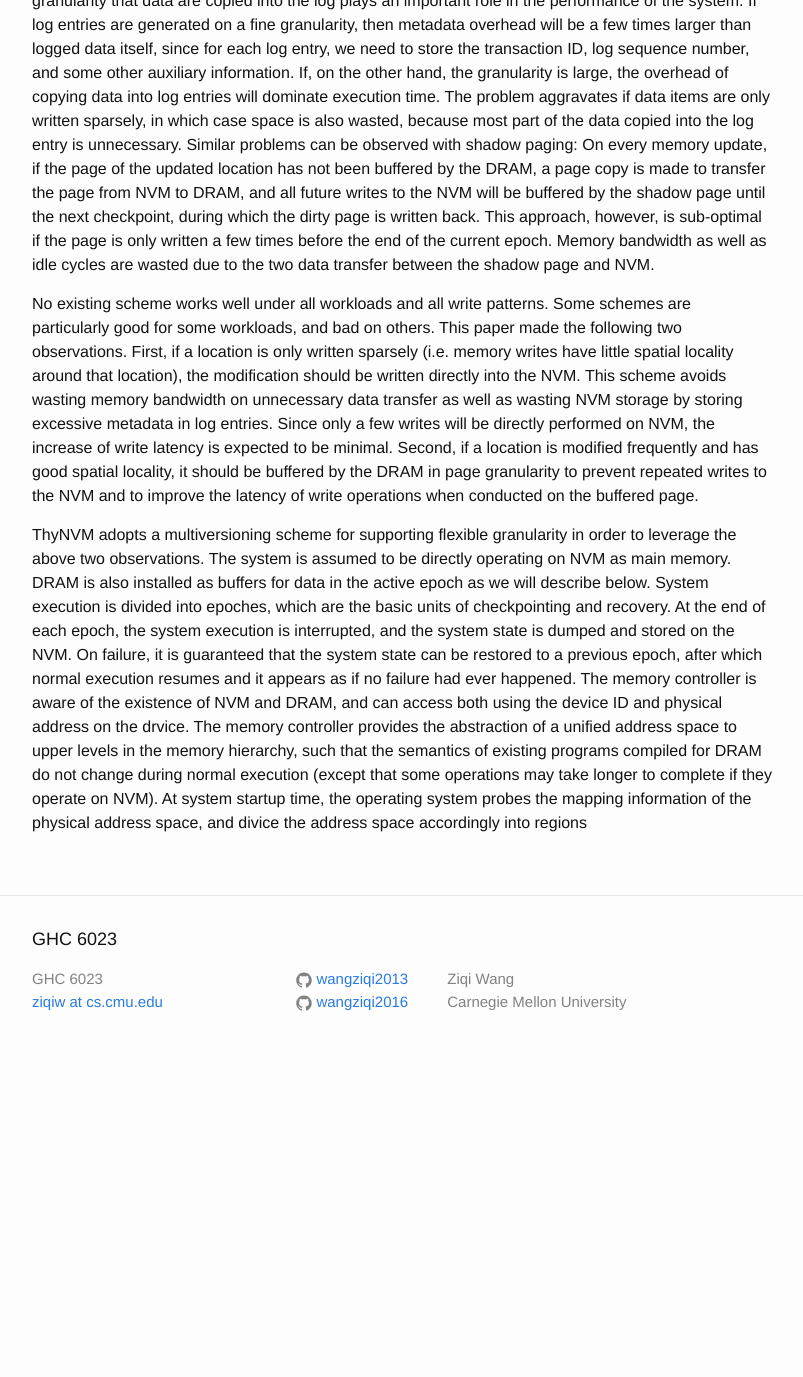
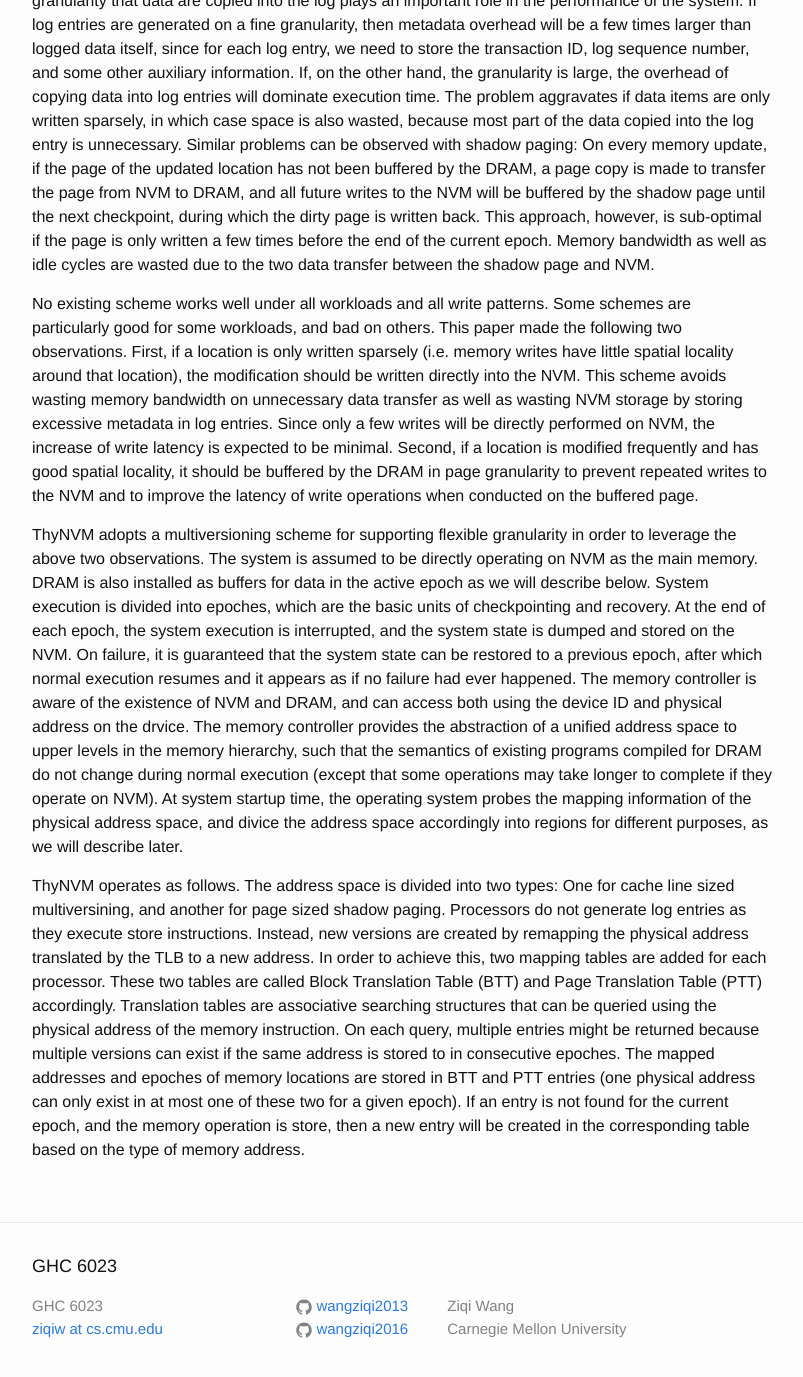
Before and after one commit to wangziqi2013/wangziqi2013.github.io, a Jekyll site: the page built from _posts/2019-02-15-Thynvm.markdown, in a window 1280 px wide and 1400 px high, scrolled down 641 px. Shown: the top 1377 px of the window, without its empty margins (238-1041 px from the left). Built offline with Jekyll 4.4.1, drawn with Linux system fonts in a browser that asks for light colours; before the commit the page ends 1714 px from its top, so only the background shows below that.

Commit message:
Adding BTT and PTT

```diff
--- a/_posts/2019-02-15-Thynvm.markdown
+++ b/_posts/2019-02-15-Thynvm.markdown
@@ -37,8 +37,8 @@ locality, it should be buffered by the DRAM in page granularity to prevent repea
 the latency of write operations when conducted on the buffered page.
 
 ThyNVM adopts a multiversioning scheme for supporting flexible granularity in order to leverage the above two observations.
-The system is assumed to be directly operating on NVM as main memory. DRAM is also installed as buffers for data in the active
-epoch as we will describe below. System execution is divided into epoches, which are the basic units of checkpointing
+The system is assumed to be directly operating on NVM as the main memory. DRAM is also installed as buffers for data in
+the active epoch as we will describe below. System execution is divided into epoches, which are the basic units of checkpointing
 and recovery. At the end of each epoch, the system execution is interrupted, and the system state is dumped and stored on
 the NVM. On failure, it is guaranteed that the system state can be restored to a previous epoch, after which normal execution
 resumes and it appears as if no failure had ever happened. The memory controller is aware of the existence of NVM and DRAM,
@@ -46,4 +46,15 @@ and can access both using the device ID and physical address on the drvice. The
 of a unified address space to upper levels in the memory hierarchy, such that the semantics of existing programs compiled for
 DRAM do not change during normal execution (except that some operations may take longer to complete if they operate on NVM).
 At system startup time, the operating system probes the mapping information of the physical address space, and divice the
-address space accordingly into regions
+address space accordingly into regions for different purposes, as we will describe later.
+
+ThyNVM operates as follows. The address space is divided into two types: One for cache line sized multiversining, and another
+for page sized shadow paging. Processors do not generate log entries as they execute store instructions. Instead, new
+versions are created by remapping the physical address translated by the TLB to a new address. In order to achieve this,
+two mapping tables are added for each processor. These two tables are called Block Translation Table (BTT) and Page Translation
+Table (PTT) accordingly. Translation tables are associative searching structures that can be queried using the physical
+address of the memory instruction. On each query, multiple entries might be returned because multiple versions can exist
+if the same address is stored to in consecutive epoches. The mapped addresses and epoches of memory locations are stored
+in BTT and PTT entries (one physical address can only exist in at most one of these two for a given epoch). If an entry is
+not found for the current epoch, and the memory operation is store, then a new entry will be created in the corresponding
+table based on the type of memory address.
```
